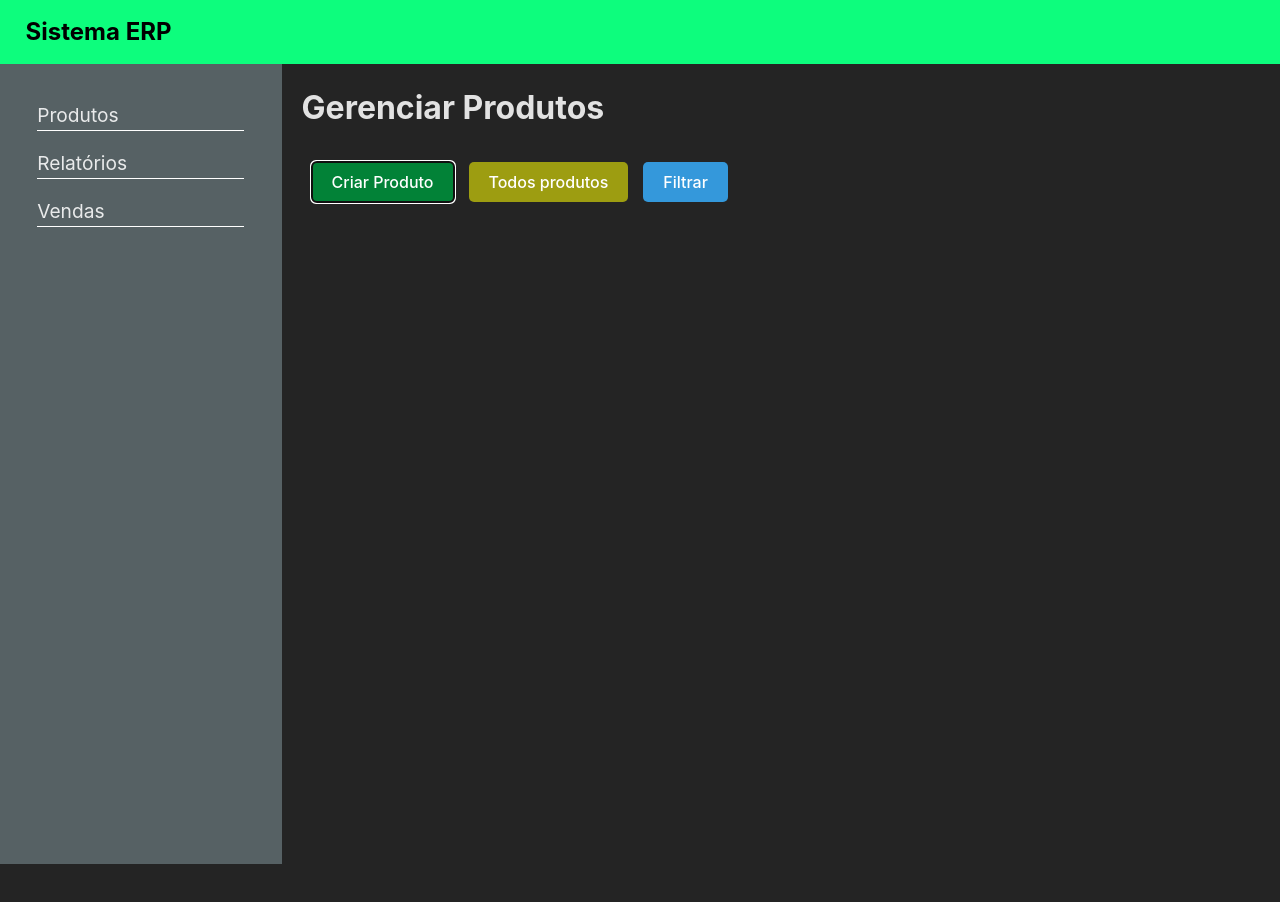
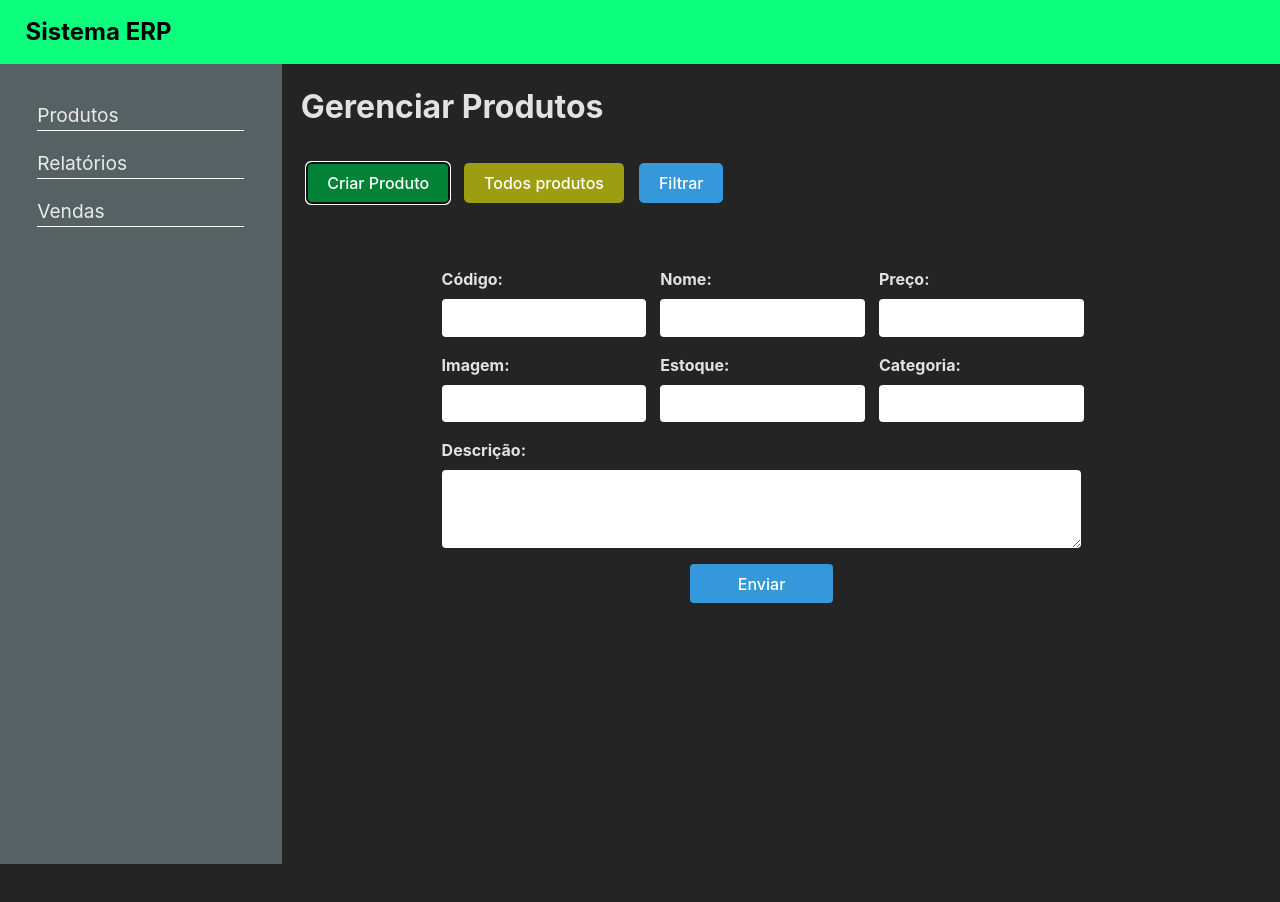
Before and after one commit to Dav1dSo/ERP_Front-End, a React (Vite) app: page / in a window 1280 px wide. Both pictures are taken after a click on the button "Criar Produto". Shown: the top 902 px of the page. After the commit the page ends 864 px from the top, so only its background shows below. Built offline with nearby package versions, Linux system fonts and the light colour scheme.

Commit message:
feat: created form created product.'

```diff
--- a/src/components/ContentMain/ContentMain-style.jsx
+++ b/src/components/ContentMain/ContentMain-style.jsx
@@ -1,8 +1,7 @@
 import styled from "styled-components";
 
 const WrapContentMain = styled.div`
-    height: 100vh;
-    width: 99vw;
+    /* margin: auto; */
 `;
 
 export default WrapContentMain;
--- a/src/components/ContentProducts/ContentProducts-style.jsx
+++ b/src/components/ContentProducts/ContentProducts-style.jsx
@@ -2,13 +2,15 @@ import styled from "styled-components";
 
 const ContainerProducts = styled.div`
   h1 {
-    margin: 2%;
+    margin: 3%;
   }
 `;
 
 const WrapButtons = styled.div`
+  margin-bottom: 8vh;
+  margin-left: 2vw;
+  margin-top: 4vh;
   display: flex;
-  margin: 30px;
   align-items: center;
 
   @media (max-width: 768px) {
--- a/src/components/ContentProducts/ContentProducts.jsx
+++ b/src/components/ContentProducts/ContentProducts.jsx
@@ -1,14 +1,19 @@
+import { useState } from "react";
 import { ButtonGreen, ButtonYellow, ContainerProducts, StyledButton, WrapButtons } from "./ContentProducts-style";
+import FormCreateProduct from "./CreatedProduct/FormCreateProduct";
 
 const ContentProducts = () => {
+    const [showForm, setShowForm] = useState(false);
+
     return (
         <ContainerProducts>
             <h1>Gerenciar Produtos</h1>
             <WrapButtons>
-        <ButtonGreen>Criar Produto</ButtonGreen>
+                <ButtonGreen onClick={() => setShowForm(true)}>Criar Produto</ButtonGreen>
                 <ButtonYellow>Todos produtos</ButtonYellow>
                 <StyledButton>Filtrar</StyledButton>
             </WrapButtons>
+            {showForm && <FormCreateProduct />}
         </ContainerProducts>
     );
 };
--- /dev/null
+++ b/src/components/ContentProducts/CreatedProduct/FormCreateProduct-style.jsx
@@ -0,0 +1,71 @@
+// FormCreateProduct-style.js
+import styled from "styled-components";
+
+const WrapForm = styled.div`
+  margin-left: 25%;
+  width: 50vw;
+`;
+
+const FormContainer = styled.form`
+  display: grid;
+  grid-template-columns: repeat(3, 1fr);
+  gap: 1rem;
+  width: 50vw;
+  justify-content: center;
+  align-items: center;
+  @media (max-width: 767px) {
+    grid-template-columns: 1fr;
+  }
+`;
+
+const FormGroup = styled.div`
+  display: grid;
+  gap: 0.5rem;
+`;
+
+const Label = styled.label`
+  font-weight: bold;
+`;
+
+const Input = styled.input`
+  padding: 0.7rem;
+  border: none;
+  border-radius: 4px;
+  width: 90%;
+`;
+
+const TextArea = styled.textarea`
+  padding: 1.5rem;
+  border: none;
+  width: 292%;
+  border-radius: 4px;
+  resize: vertical;
+
+  @media (max-width: 768px) {
+    max-width: 83%;
+  }
+
+`;
+
+const Button = styled.button`
+  margin: auto;
+  padding: 0.6rem 3rem;
+  background-color: #3498db;
+  color: #fff;
+  border: none;
+  border-radius: 4px;
+  cursor: pointer;
+  transition: background-color 0.2s;
+
+  &:hover {
+    background-color: #2980b9;
+  }
+
+  @media (min-width: 768px) {
+    width: auto;
+    justify-self: center;
+    grid-column: span 3;
+  }
+`;
+
+export { FormContainer, FormGroup, Label, Input, TextArea, Button, WrapForm };
--- /dev/null
+++ b/src/components/ContentProducts/CreatedProduct/FormCreateProduct.jsx
@@ -0,0 +1,129 @@
+import { useState } from "react";
+import {
+  Button,
+  FormContainer,
+  FormGroup,
+  Input,
+  Label,
+  TextArea,
+  WrapForm,
+} from "./FormCreateProduct-style";
+
+const FormCreateProduct = () => {
+  const [formData, setFormData] = useState({
+    codProduct: "",
+    name: "",
+    price: "",
+    description: "",
+    image: "",
+    stock: "",
+    sold: 0,
+    category: "",
+  });
+
+  const handleChange = (e) => {
+    const { name, value } = e.target;
+    setFormData({ ...formData, [name]: value });
+  };
+
+  const handleSubmit = (e) => {
+    e.preventDefault();
+    console.log(formData);
+    setFormData({
+      codProduct: "",
+      name: "",
+      price: "",
+      description: "",
+      image: "",
+      stock: "",
+      sold: 0,
+      category: "",
+    });
+  };
+
+  return (
+    <WrapForm>
+    <FormContainer onSubmit={handleSubmit}>
+      <FormGroup>
+        <Label htmlFor="codProduct">Código:</Label>
+        <Input
+          type="number"
+          id="codProduct"
+          name="codProduct"
+          value={formData.codProduct}
+          onChange={handleChange}
+          required
+        />
+      </FormGroup>
+      <FormGroup>
+        <Label htmlFor="name">Nome:</Label>
+        <Input
+          type="text"
+          id="name"
+          name="name"
+          value={formData.name}
+          onChange={handleChange}
+          required
+        />
+      </FormGroup>
+      <FormGroup>
+        <Label htmlFor="price">Preço:</Label>
+        <Input
+          type="number"
+          id="price"
+          name="price"
+          value={formData.price}
+          onChange={handleChange}
+          required
+        />
+      </FormGroup>
+      <FormGroup>
+        <Label htmlFor="image">Imagem:</Label>
+        <Input
+          type="text"
+          id="image"
+          name="image"
+          value={formData.image}
+          onChange={handleChange}
+          required
+        />
+      </FormGroup>
+      <FormGroup>
+        <Label htmlFor="stock">Estoque:</Label>
+        <Input
+          type="number"
+          id="stock"
+          name="stock"
+          value={formData.stock}
+          onChange={handleChange}
+          required
+        />
+      </FormGroup>
+      <FormGroup>
+        <Label htmlFor="category">Categoria:</Label>
+        <Input
+          type="text"
+          id="category"
+          name="category"
+          value={formData.category}
+          onChange={handleChange}
+          required
+        />
+      </FormGroup>
+      <FormGroup>
+        <Label htmlFor="description">Descrição:</Label>
+        <TextArea
+          id="description"
+          name="description"
+          value={formData.description}
+          onChange={handleChange}
+          required
+        />
+      </FormGroup>
+      <Button type="submit">Enviar</Button>
+    </FormContainer>
+    </WrapForm>
+  );
+};
+
+export default FormCreateProduct;
--- a/src/components/Menu/Menu-style.jsx
+++ b/src/components/Menu/Menu-style.jsx
@@ -1,7 +1,7 @@
 import styled from "styled-components";
 
 const WrapMenu = styled.div`
-    max-height: 100vh;
+    height: 100vh;
     width: 22vw;
     background-color: #566164;
 
--- a/src/main.jsx
+++ b/src/main.jsx
@@ -7,7 +7,7 @@ import { createGlobalStyle } from 'styled-components';
 const GlobalStyles = createGlobalStyle`
   body {
     margin: 0;
-    overflow: hidden; // Evita barras de rolagem no corpo do documento
+    overflow: auto;
   }
 `;
 
```
Lines whose indentation alone changed are shown as unchanged.
